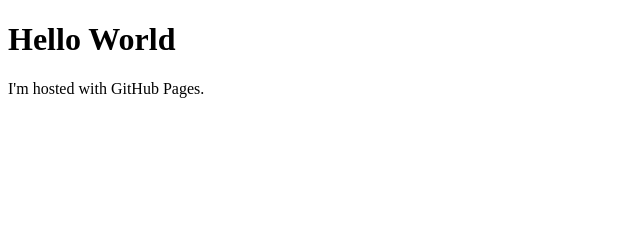
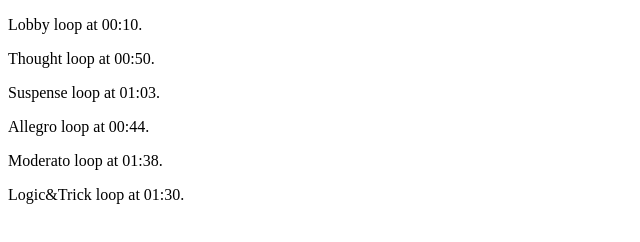
Before and after one commit to Wanderer-of-Thoughts/Wanderer-of-Thoughts, a plain HTML site: page index.html in a window 1280 px wide. Shown: the whole page, without its empty margins (0-640 px from the left). Drawn offline with Linux system fonts and the light colour scheme.

Commit message:
Placeholder

```diff
--- a/index.html
+++ b/index.html
@@ -1,7 +1,11 @@
 <!DOCTYPE html>
 <html>
 <body>
-<h1>Hello World</h1>
-<p>I'm hosted with GitHub Pages.</p>
+<p>Lobby loop at 00:10.</p>
+<p>Thought loop at 00:50.</p>
+<p>Suspense loop at 01:03.</p>
+<p>Allegro loop at 00:44.</p>
+<p>Moderato loop at 01:38.</p>
+<p>Logic&Trick loop at 01:30.</p>
 </body>
 </html>
```
Also changed, not shown: Loop times.txt (added), 8 other files.
